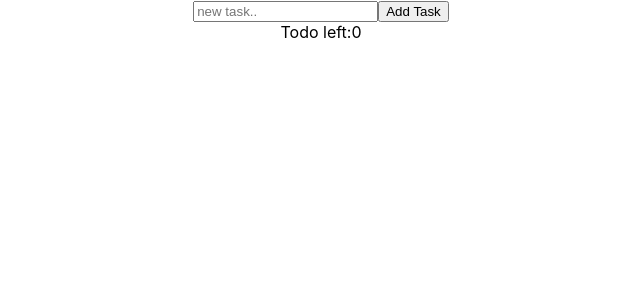
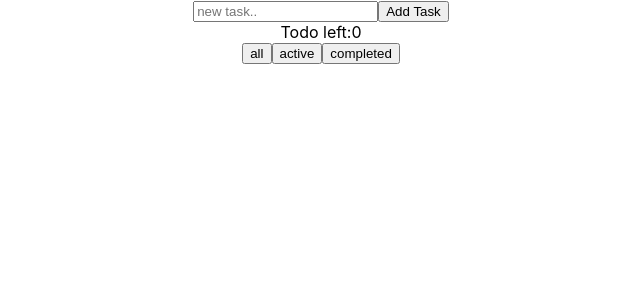
Before and after one commit to samopang/ReactLabs, a React (Create React App) app in the folder todo/: page / in a window 1280 px wide. Shown: the top 300 px of the page, without its empty margins (319-959 px from the left). Built offline with nearby package versions, Linux system fonts and the light colour scheme.

Commit message:
complete 'filter list'

```diff
--- a/todo/src/components/TodoList.js
+++ b/todo/src/components/TodoList.js
@@ -18,7 +18,8 @@ import Todo from './Todo'
 export default class TodoList extends React.Component {
 
   state = {
-    tasks: []
+    tasks: [],
+    show: 'all'
   }
 
   addTask = task => {
@@ -41,11 +42,27 @@ export default class TodoList extends React.Component {
       })
     })
   }
+  handleFilter = (e) => {
+    this.setState({
+      show: e.target.textContent
+    })
+  }
 
   render() {
+    let tasks = []
+
+    if (this.state.show === 'all') {
+      tasks = this.state.tasks
+    }
+    if (this.state.show === 'active') {
+      tasks = this.state.tasks.filter(task => !task.isCompleted)
+    }
+    if (this.state.show === 'completed') {
+      tasks = this.state.tasks.filter(task => task.isCompleted)
+    }
+
     return (
       <div>
-
         <TodoForm
           onSubmit={this.addTask}
         />
@@ -56,8 +73,15 @@ export default class TodoList extends React.Component {
           {this.state.tasks.filter(task => !task.isCompleted).length}
         </div>
 
+        {/* filter list */}
+        <div>
+          <button onClick={this.handleFilter}>all</button>
+          <button onClick={this.handleFilter}>active</button>
+          <button onClick={this.handleFilter}>completed</button>
+        </div>
+
         {/* list tasks */}
-        {this.state.tasks.map(task => (
+        {tasks.map(task => ( // list tasks based on filter condition (default: ALL)
           <Todo
             key={task.id}
             todo={task}
```
